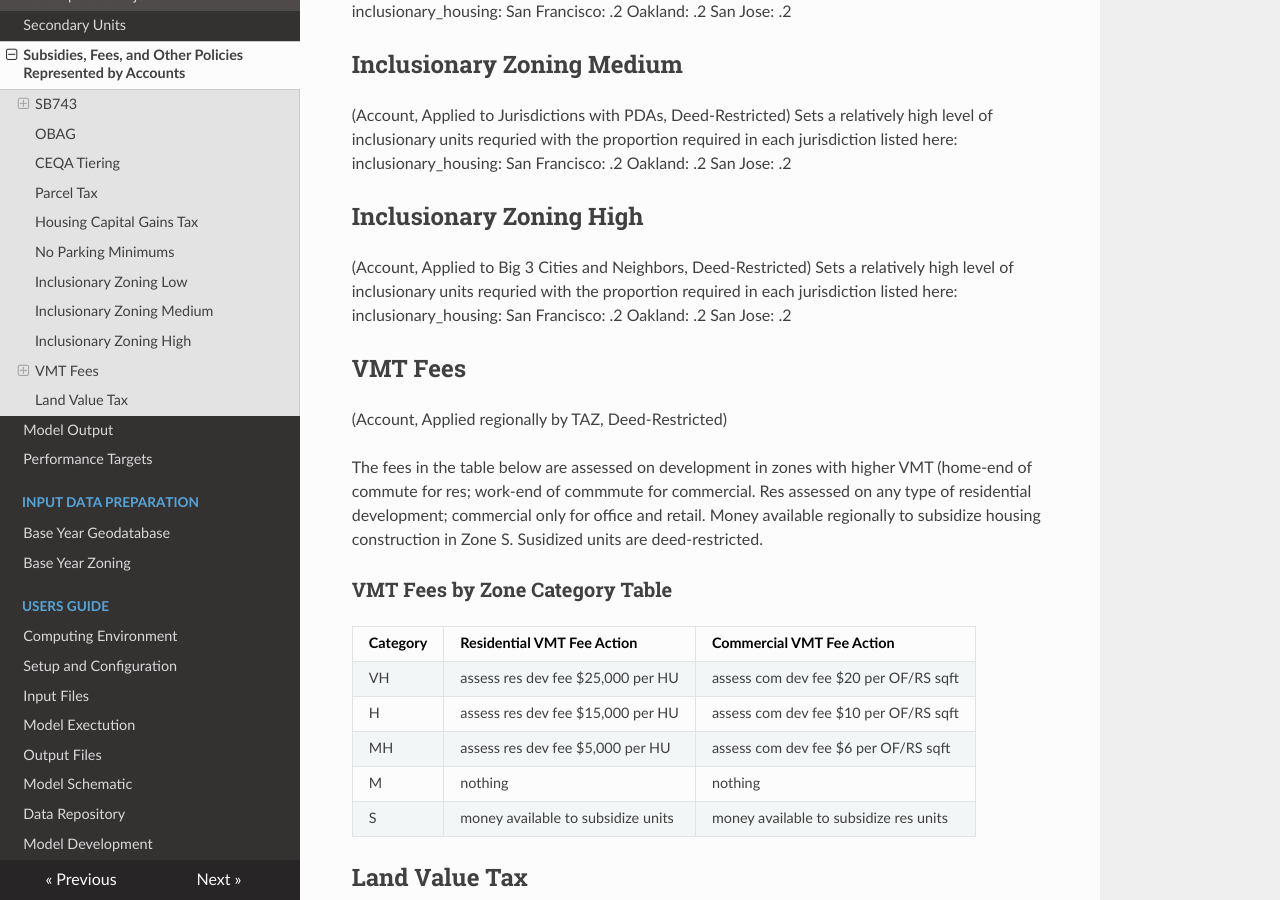
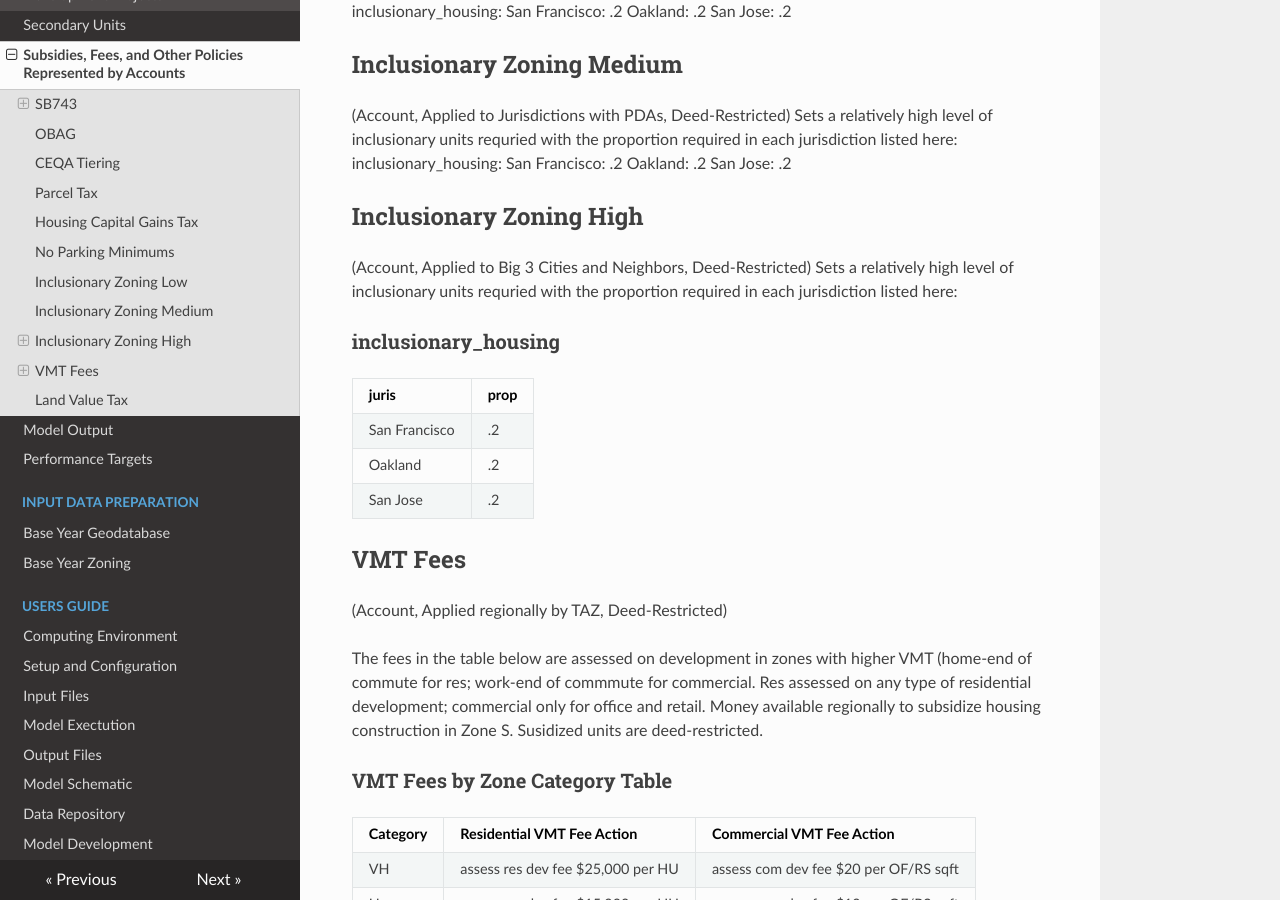
Before and after one commit to BayAreaMetro/baus_docs2, an MkDocs documentation site: the page built from docs/pba40/accounts_pba40.md, in a window 1280 px wide and 900 px high, scrolled down 1402 px. Built offline with MkDocs 1.6.1, drawn with Linux system fonts in a browser that asks for light colours; nearby versions of some CDN libraries; old or Windows-style settings are respelled for this version of MkDocs.

Commit message:
Update accounts_pba40.md

```diff
--- a/docs/pba40/accounts_pba40.md
+++ b/docs/pba40/accounts_pba40.md
@@ -56,10 +56,14 @@ inclusionary_housing:
 ## Inclusionary Zoning High
 (Account, Applied to Big 3 Cities and Neighbors, Deed-Restricted)
 Sets a relatively high level of inclusionary units requried with the proportion required in each jurisdiction listed here:
-inclusionary_housing:
-  San Francisco: .2
-  Oakland: .2
-  San Jose: .2
+###inclusionary_housing
+
+| juris         | prop |
+|---------------|------|
+| San Francisco | .2   |
+| Oakland       | .2   |
+| San Jose      | .2   |
+
 
 ## VMT Fees
 (Account, Applied regionally by TAZ, Deed-Restricted)
```
